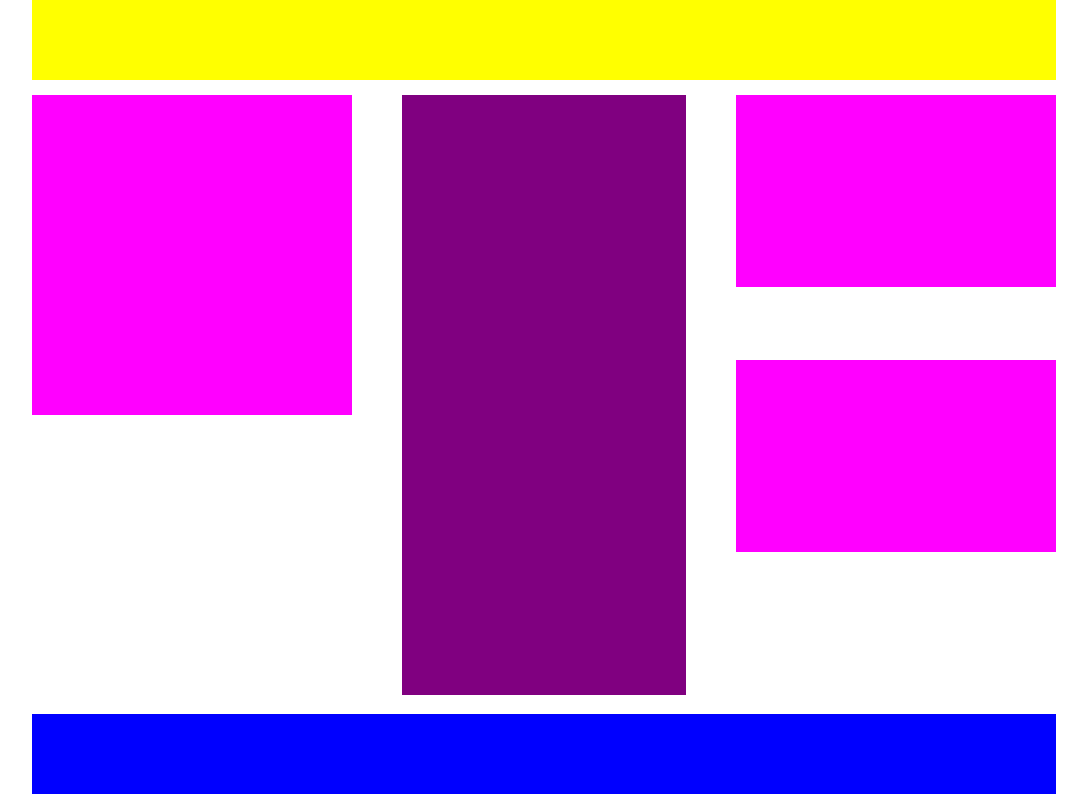
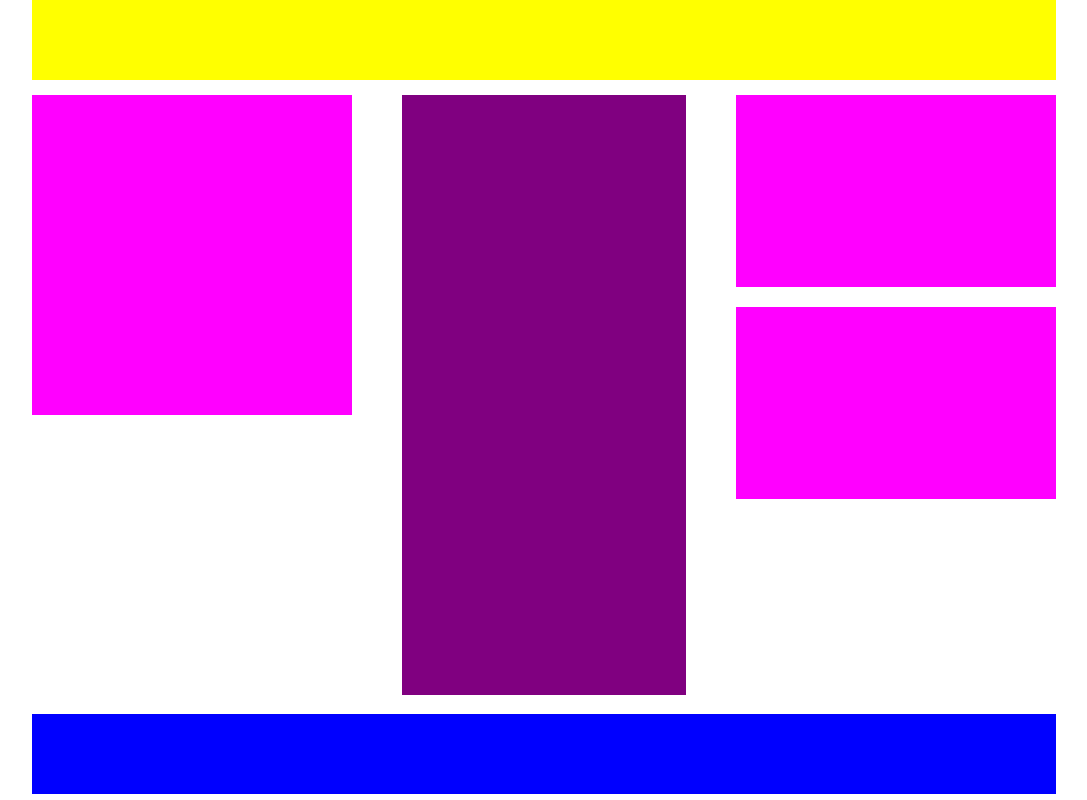
Before and after one commit to peppe965/htmlcss-struttura-wp, a plain HTML site: page index.html in a window 1280 px wide. Shown: the whole page, without its empty margins (96-1183 px from the left). Drawn offline with Linux system fonts and the light colour scheme.

Commit message:
END
risolto  <aside> mancante e tolto position

```diff
--- a/css/style.css
+++ b/css/style.css
@@ -3,22 +3,24 @@
   padding: 0;
   box-sizing: border-box;
 }
-
+/* per centrare il tutto */
 .container{
   width: 80vw;
   margin: auto;
 }
-
+/* intestazione (giallo) */
 header{
   height: 10vh;
   background-color: yellow;
   overflow: auto;
 }
-
+/* corpo del sito */
 main{
   /* background-color: lightgreen; */
   margin: 15px 0;
 }
+
+/* blocco sinistra */
 .magenta-left{
   background-color: magenta;
   height: 25vw;
@@ -28,6 +30,7 @@ main{
   float: left;
 }
 
+/* blocco centrale */
 .purple{
   display: inline-block;
   background-color: purple;
@@ -37,28 +40,32 @@ main{
   padding: 50px;
 }
 
+/* blocchi sinistr */
 .magenta{
   background-color: magenta;
   height: 15vw;
   width: 25vw;
   /* overflow: auto; */
   padding: 20px;
+
+}
+
+.left{
   float: right;
 }
 
-.magenta .down{
-    position: absolute;
-    top: 45vh;
-    right:10vw;
+.down{
+  margin-top: 20px;
 }
 
-
+/* fundamental */
 main::after {
 content: "";
 display: table;
 clear: both;
 }
 
+/* a che serve un commento qui */
 footer{
   background-color: blue;
   height: 10vh;
--- a/index.html
+++ b/index.html
@@ -7,37 +7,28 @@
   </head>
   <body>
     <div class="container">
-
+      <!-- intestazione(giallo) -->
       <header>
 
       </header>
-
+      <!-- corpo del sito -->
       <main>
+        <!-- sezione laterale sinistra -->
         <aside class="magenta-left">
 
         </aside>
-
+        <!-- sezione centrale -->
         <div class="purple"></div>
 
-        <aside class="magenta up">
-        <aside class="magenta down">
-
-        </aside>
+        <div class="left">
+          <!-- sezione laterale sinistra superiore -->
+          <aside class="magenta up"></aside>
+          <!-- sezione laterale sinistra inferiore -->
+          <aside class="magenta down"></aside>
+        </div>
       </main>
-
+      <!-- pie di pagina -->
       <footer></footer>
-
-
-
-
-
-
-
-
-
-
     </div>
-
-
   </body>
 </html>
```
